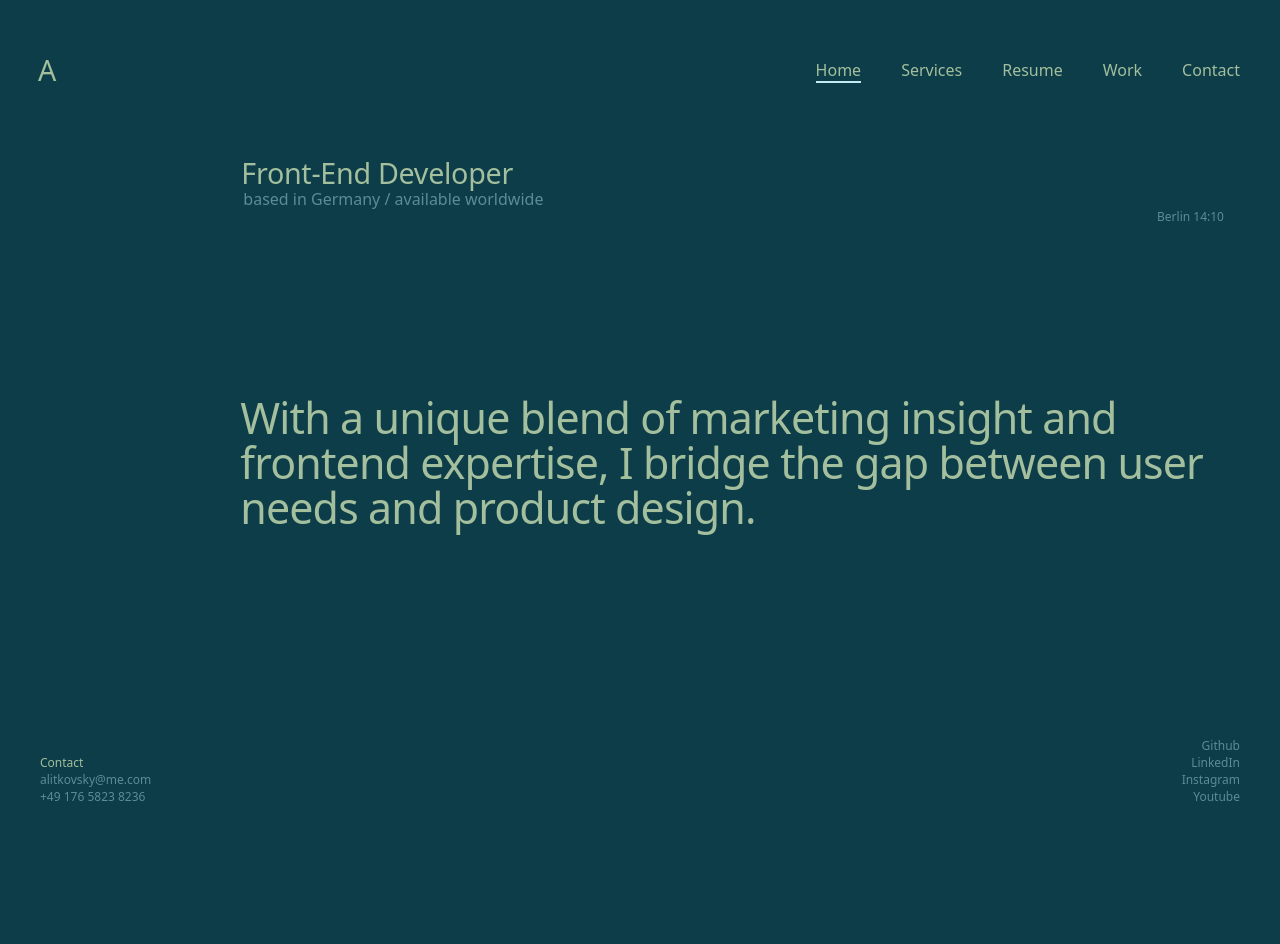
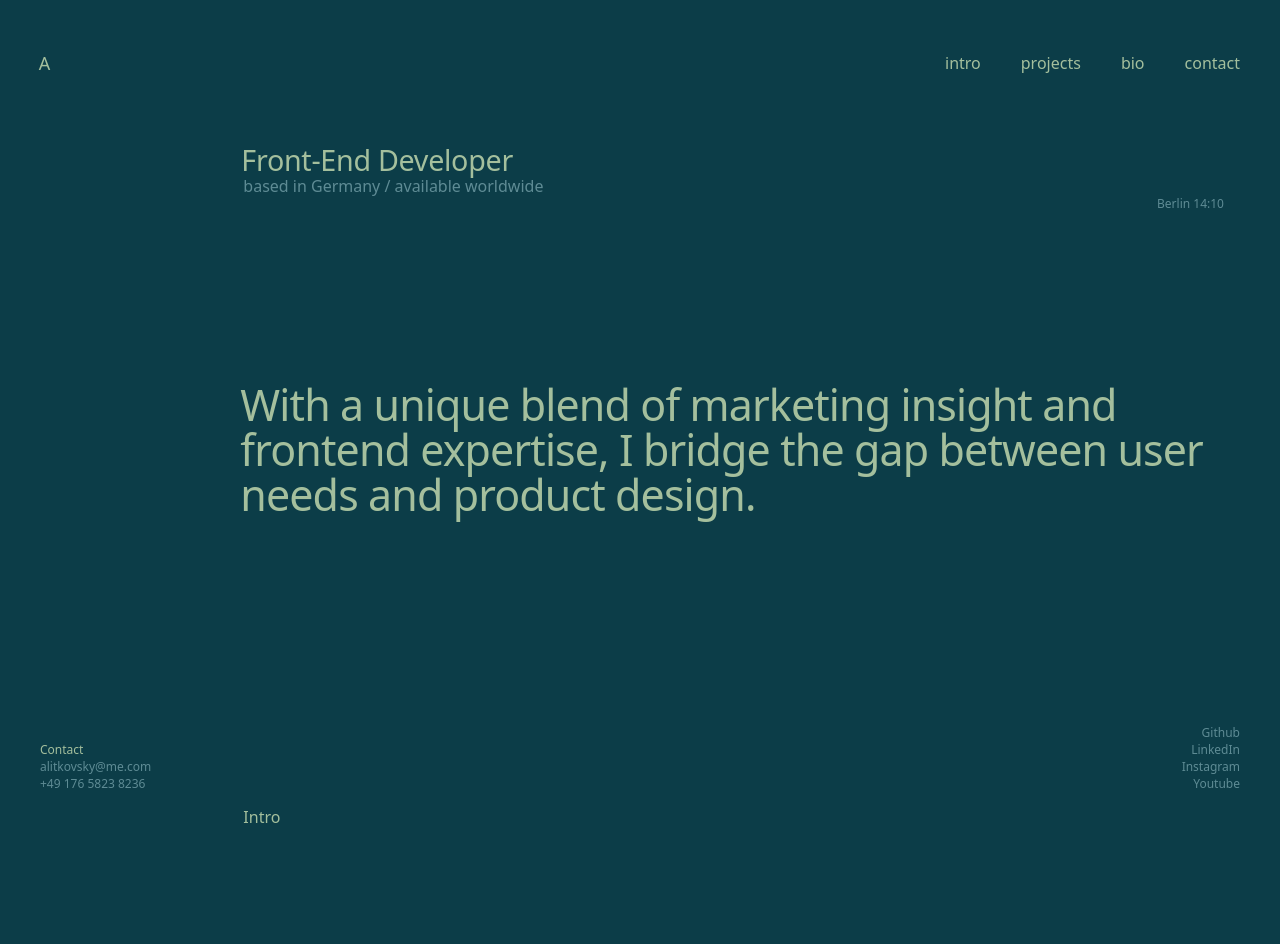
Before and after one commit to alitkovsky/alitkovsky, a Next.js app: page / in a window 1280 px wide. Shown: the top 944 px of the page. Built offline with nearby package versions, Linux system fonts and the light colour scheme; a web font is replaced by a local one.

Commit message:
Added some animation.

```diff
--- a/app/globals.css
+++ b/app/globals.css
@@ -14,6 +14,7 @@
     --grid--main-columns-1: repeat(1, [col-start] 1fr);
     --grid--main-gutter: 20px;
     --grid--main-xheight: 120px;
+    --primary-curve: cubic-bezier(0.62,0.05,0.01,0.99);
   }
 
   :root {
@@ -80,6 +81,10 @@
     font-weight: 400;
     font-style: normal;
     src: url('https://cdn.cntrl.site/projects/01HHEVZJQA02ZSVX9MEDCMSSWS/fonts/01HPP6KYE2PPRQSRZ58XPB5AHD.woff') format('woff'), url('https://cdn.cntrl.site/projects/01HHEVZJQA02ZSVX9MEDCMSSWS/fonts/01HPP6KYE2RKCN4VQZNH5A5PW5.woff2') format('woff2');
+  }
+
+  html {
+    scroll-behavior: auto;
   }
 
   * {
@@ -179,7 +184,7 @@
   }
   .brand h3 {
     margin-left: var(--font--margin-left);
-    font-size: var(--font--size-large);
+    font-size: var(--font--size-medium);
     line-height: 1;
   }
   .brand h3 span:nth-child(n+2) {
@@ -302,6 +307,29 @@
   .main-nav ul li:last-of-type {
     padding-right: 0
   }
+
+  .decoration {
+    display: inline-block;
+    position: relative
+}
+
+.decoration:after {
+    background: currentColor;
+    bottom: -4px;
+    content: "";
+    height: 1px;
+    left: 0;
+    position: absolute;
+    transform: scaleX(0);
+    transform-origin: 100% 0;
+    transition: transform .8s cubic-bezier(.49,.23,0,1);
+    width: 100%
+}
+
+.decoration:hover:after {
+    transform: scaleX(1);
+    transform-origin: 0 0
+}
 
   /* Hero */
   .hero {
--- a/app/page.jsx
+++ b/app/page.jsx
@@ -1,4 +1,5 @@
 import Hero from "@/components/Hero";
+import Intro from "@/components/Intro";
 import Projects from "@/components/Projects";
 import BioData from "@/components/BioData";
 import Contact from "@/components/Contact";
@@ -7,6 +8,7 @@ export default function Home() {
   return (
     <main>
       <Hero />
+      <Intro />
       <Projects />
       <BioData />
       <Contact />
--- a/components/BioData.jsx
+++ b/components/BioData.jsx
@@ -1,6 +1,7 @@
 "use client";
 
 import Link from "next/link";
+import { motion } from "framer-motion";
 
 import { MdArrowOutward } from "react-icons/md";
 
@@ -146,7 +147,14 @@ const interests = {
 
 const BioData = () => {
   return (
-    <section className="section profile mt-36">
+      <motion.section
+         className="section profile mt-36"
+         id="bio"
+         initial={{ opacity: 0, y: 50 }}
+         whileInView={{ opacity: 1, y: 0 }}
+         viewport={{ once: true }}
+         transition={{ duration: 0.8 }}
+      >
          <div className="content">
             <div className="flex flex-row gap-8 w-full">
                {/* <div className="flex w-[30%] flex-col gap-8">
@@ -285,7 +293,7 @@ const BioData = () => {
                </div>
             </div>
          </div>
-    </section>
+      </motion.section>
   )
 };
 
--- a/components/Contact.jsx
+++ b/components/Contact.jsx
@@ -1,13 +1,21 @@
 "use client";
 
 import Link from "next/link";
+import { motion } from "framer-motion";
 
 import Time from "@/components/Time";
 import Socials from "@/components/Socials";
 
 const Contact = () => {
   return (
-    <section className="section contact justify-between">
+    <motion.section
+      className="section contact justify-between"
+      id="contact"
+      initial={{ opacity: 0, y: 50 }}
+      whileInView={{ opacity: 1, y: 0 }}
+      viewport={{ once: true }}
+      transition={{ duration: 0.8 }}
+    >
       <div className="side content-center justify-between gap-20">
         <div className="flex flex-col gap-1 mt-8">
           {/* <div class="look">
@@ -27,7 +35,7 @@ const Contact = () => {
             <h2 className="flex flex-col">
               For any collaborative projects <br />or inquiries feel free to <br />reach out to me.
             </h2>
-            <Link href="mailto:alitkovsky@me.com" className="mail"><h2>alitkovsky@me.com</h2></Link>
+            <Link href="mailto:alitkovsky@me.com" className="mail decoration"><h2>alitkovsky@me.com</h2></Link>
           </div>
           <div className="more place-self-end justify-between gap-20">
             <p className="self-center">currently available for work</p>
@@ -42,12 +50,12 @@ const Contact = () => {
           <p>Andrii Litkovskyi <br />Creative developer</p>
           <Socials
             containerStyles="flex gap-2"
-            iconStyles="flex text-[var(--color--foreground--33)] hover:bg-[var(--color--background--100)] hover:text-[var(--color--foreground--100)] hover:transition-all duration-500"
+            iconStyles="flex text-[var(--color--foreground--33)] hover:bg-[var(--color--background--100)] hover:text-[var(--color--foreground--100)] hover:transition-all duration-500 decoration"
           />
         </div>
         <p className="text-right">Designed and coded by yours truly with<br />Next.js and Tailwind CSS, deployed with Vercel.<br />All text is set in the UnitySans typeface.</p>
       </footer>
-    </section>
+    </motion.section>
   )
 };
 
--- a/components/Header.jsx
+++ b/components/Header.jsx
@@ -5,6 +5,7 @@ import Link from "next/link";
 
 import Nav from "@/components/Nav";
 import MobileNav from "@/components/MobileNav";
+import ScrollToSection from "@/components/ScrollToSection";
 
 const Header = () => {
    const [isMobileNavOpen, setIsMobileNavOpen] = useState(false);
@@ -32,7 +33,13 @@ const Header = () => {
       <header className="section py-[var(--grid--main-margin)] sticky top-0 min-h-[120px] z-50">
          <div className="mx-auto flex justify-between items-center col-span-12 w-full">
 
-            <Link href="/" className="brand">
+            <Link
+               href="/"
+               className="brand"
+               onClick={(event) => ScrollToSection("hero", event)}
+               scroll={false}
+               aria-label="Get to the top"
+            >
                <div>
                   <h3>
                     <span>A</span>
--- a/components/Hero.jsx
+++ b/components/Hero.jsx
@@ -15,7 +15,7 @@ import Link from "next/link";
 
 const Hero = () => {
   return (
-    <section className="section hero">
+    <section className="section hero" id="hero">
       {/* <div className="text-head hidden opacity-100 transform translate-x-0 translate-y-0">
 				<div className="toggleversion-bloc">
           <p className="opacity-100 transform translate-x-0 translate-y-0">Apparence</p></div>
--- /dev/null
+++ b/components/Intro.jsx
@@ -0,0 +1,20 @@
+"use client";
+
+import { motion } from "framer-motion";
+
+const Intro = () => {
+  return (
+    <motion.section
+      className="section intro"
+      id="intro"
+      initial={{ opacity: 0, y: 50 }}
+      whileInView={{ opacity: 1, y: 0 }}
+      viewport={{ once: true }}
+      transition={{ duration: 0.8 }}
+    >
+      <div className="content">Intro</div>
+    </motion.section>
+  )
+};
+
+export default Intro;
--- a/components/Nav.jsx
+++ b/components/Nav.jsx
@@ -1,31 +1,29 @@
 "use client";
 
 import Link from "next/link";
+import { motion } from "framer-motion";
 import { usePathname } from "next/navigation";
+
+import ScrollToSection from "@/components/ScrollToSection";
 
 const links = [
    {
-      name: "home",
-      path: "/"
+      name: "intro",
+      path: "intro"
    },
    {
-      name: "services",
-      path: "/services"
+      name: "projects",
+      path: "projects"
    },
    {
-      name: "resume",
-      path: "/resume"
-   },
-   {
-      name: "work",
-      path: "/work"
+      name: "bio",
+      path: "bio"
    },
    {
       name: "contact",
-      path: "/contact"
+      path: "contact"
    }
 ];
-
 
 const Nav = () => {
    const pathname = usePathname();
@@ -36,8 +34,11 @@ const Nav = () => {
             {links.map((link, index) => (
                   <li key={index}>
                      <Link
-                        href={link.path}
-                        className={`${link.path === pathname ? "border-b-2 border-accent" : ""} capitalize hover:text-accent transition-all`}
+                        onClick={(event) => ScrollToSection(link.path, event)}
+                        href=""
+                        scroll={false}
+                        aria-label={link.name}
+                        className={`decoration ${link.path === pathname ? "" : ""}`}
                      >
                         {link.name}
                      </Link>
--- a/components/Projects.jsx
+++ b/components/Projects.jsx
@@ -3,19 +3,9 @@
 import { motion } from "framer-motion";
 import React, { useState } from "react";
 import Link from "next/link";
-import Image from "next/image";
 
 import Project from "@/components/Project";
 import Modal from "@/components/Modal";
-
-import { Swiper, SwiperSlide } from "swiper/react";
-import "swiper/css";
-
-import { BsArrowUpRight } from "react-icons/bs";
-import { FaGithub } from "react-icons/fa";
-
-import { Tooltip, TooltipProvider, TooltipTrigger, TooltipContent } from "@/components/ui/tooltip";
-import WorkSliderButtons from "@/components/WorkSliderButtons";
 
 const projects = [
   {
@@ -73,7 +63,14 @@ const Projects = () => {
    const [modal, setModal] = useState({active: false, index: 0});
 
   return (
-   <section className="section projects mt-[var(--grid--main-xheight)]">
+    <motion.section
+      className="section projects mt-[var(--grid--main-xheight)]"
+      id="projects"
+      initial={{ opacity: 0, y: 50 }}
+      whileInView={{ opacity: 1, y: 0 }}
+      viewport={{ once: true }}
+      transition={{ duration: 0.8 }}
+    >
     <div className="content">
       <h1>Feature projects</h1>
       <div className="project-container w-full flex flex-col items-center justify-center py-10">
@@ -82,9 +79,9 @@ const Projects = () => {
           })}
       </div>
       <Modal modal={modal} projects={projects} />
-      <Link href="https://github.com/alitkovsky" className="text-large--xl justify-self-end">View all projects</Link>
+      {/* <Link href="https://github.com/alitkovsky" className="text-large--xl justify-self-end">View all projects</Link> */}
     </div>
-   </section>
+   </motion.section>
   )
 };
 
--- /dev/null
+++ b/components/ScrollToSection.jsx
@@ -0,0 +1,13 @@
+const ScrollToSection = (id, event) => {
+   event?.preventDefault();
+
+   const element = document.getElementById(id);
+   if (element) {
+      const isLastSection = element === document.querySelector("section:last-of-type");
+      const offsetAdjustment = isLastSection ? 0 : 120;
+      const top = element.offsetTop - offsetAdjustment;
+      window.scrollTo({ top, behavior: "smooth" });
+   }
+};
+
+export default ScrollToSection;
```
Also changed, not shown: package.json (+4 -3 lines), 1 other file (tests, documents, lock files or other folders). Lines whose indentation alone changed are shown as unchanged.
